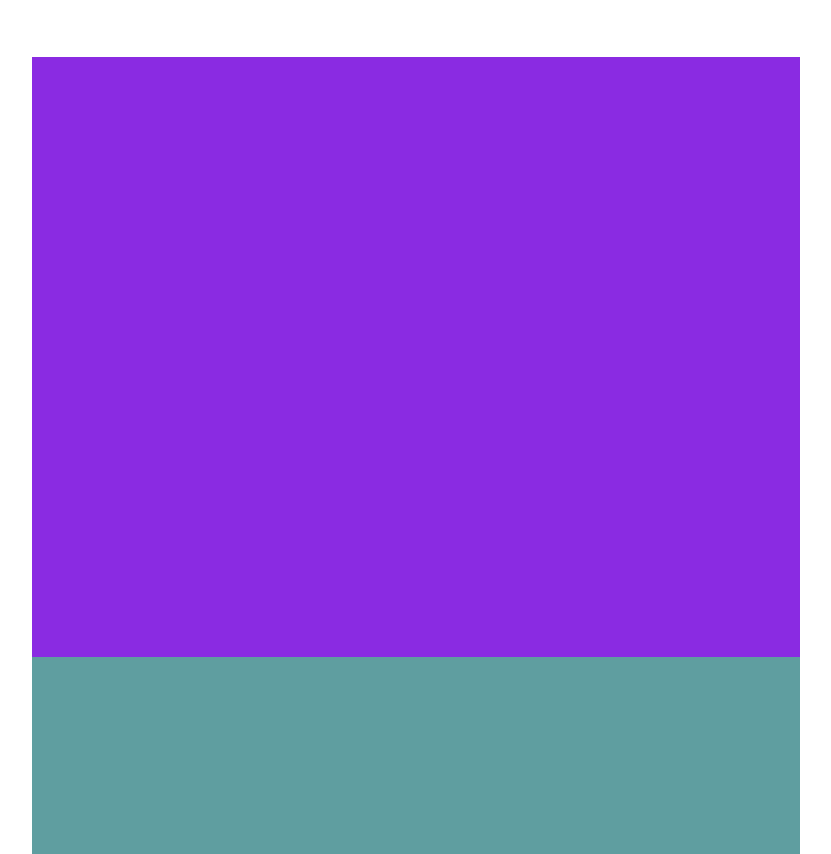
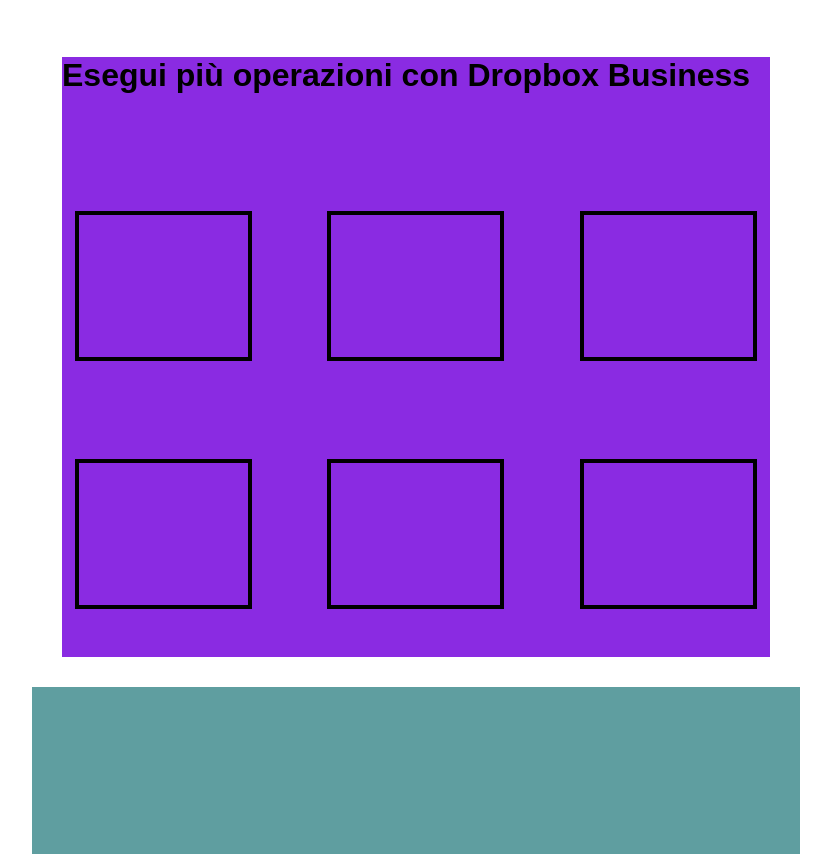
Before and after one commit to sisdream/htmlcss-dropbox, a plain HTML site: page index.html in a window 1280 px wide. Shown: the part 2254-3108 px from the top of the page, without its empty margins (224-1055 px from the left). Drawn offline with Linux system fonts and the light colour scheme.

Commit message:
feat:  sezione con sei blocchi

```diff
--- a/css/style.css
+++ b/css/style.css
@@ -227,6 +227,32 @@ hr{
     margin-top: 20px;
 }
 
+/* sezione divisa in sei cubi */
+
+.drop{
+    height: 600px;
+    background-color: blueviolet;
+    margin: 30px;
+    display: flex;
+    flex-wrap: wrap;
+}
+
+.contenitore{
+   width: 100%;
+   width: 100%;
+   display: flex;
+   gap: 50px;
+   flex-wrap: wrap;
+   justify-content: space-around;
+
+}
+
+.contenitore span{
+    width: calc(100% / 4);
+    border: 4px solid black;
+    height: 150px;
+    display: inline-block;
+}
 
 
 
@@ -240,10 +266,7 @@ hr{
 
 
 
-.drop{
-    height: 600px;
-    background-color: blueviolet;
-}
+
 
 .team{
     height: 200px;
--- a/index.html
+++ b/index.html
@@ -219,7 +219,7 @@
                         </div>
                     </span>
                 </div>
-            <!-- sezione righa -->
+                    <!-- sezione righa -->
                 <section class="righa">
                     <span>
                         <div class="title">
@@ -255,7 +255,18 @@
                 </span>
             </section>
             <!-- sezione divisa in 6 -->
-            <div class="drop"></div>
+            <section class="drop">
+                <h2>Esegui più operazioni con Dropbox Business</h2>
+                <div class="contenitore">
+                    <span></span>
+                    <span></span>
+                    <span></span>
+                    <span></span>
+                    <span></span>
+                    <span></span>
+                </div>
+
+            </section>
             <!-- titolo -->
             <div class="team"></div>
         </div>
```
